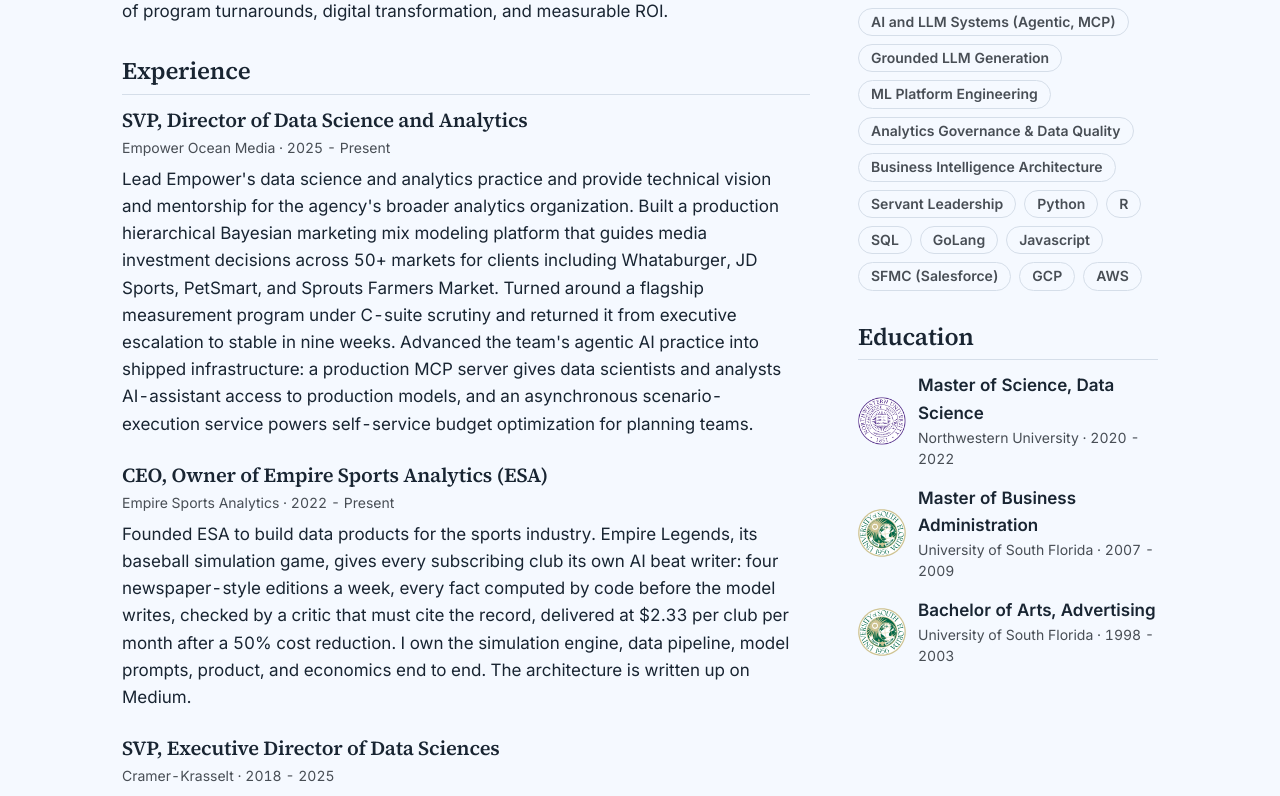
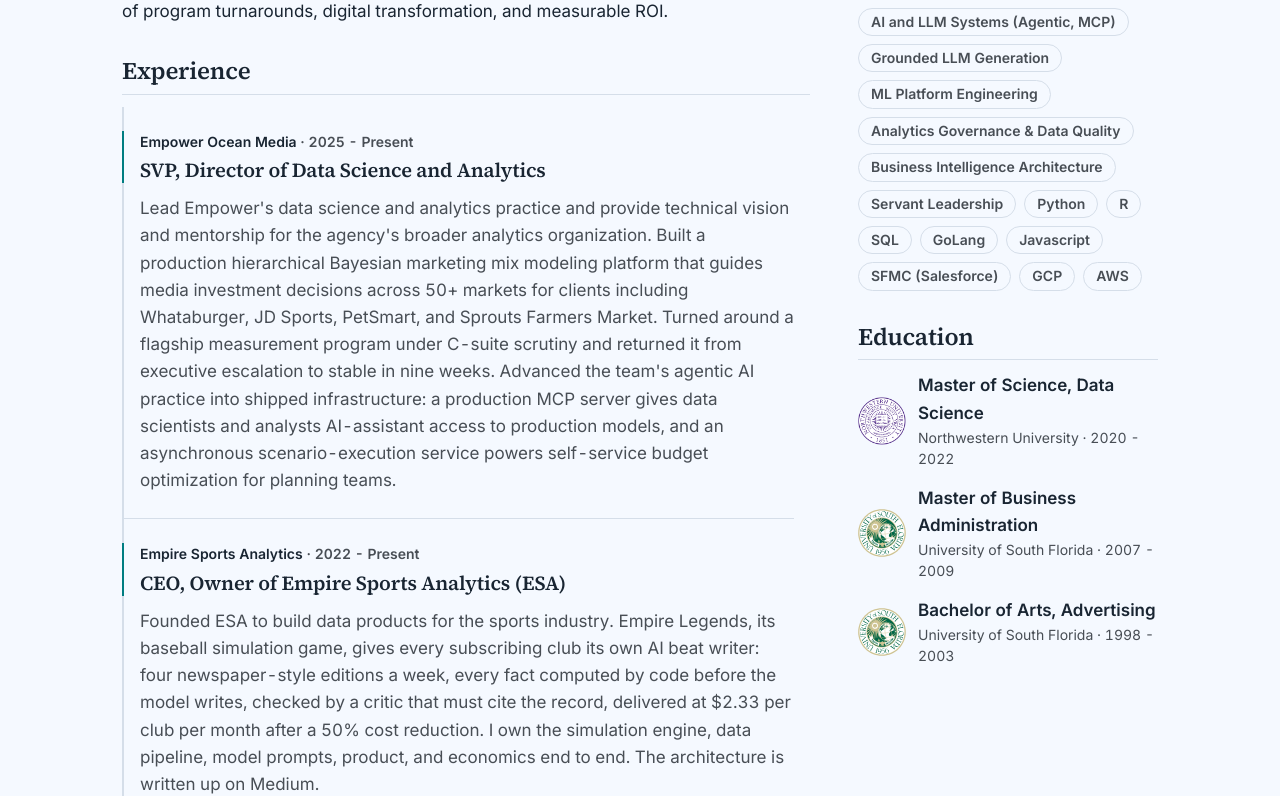
Before and after one commit to agentdanger/courtney-perigo-dotcom, a Vue app in the folder courtney-perigo-dotcom/: page /cv in a window 1280 px wide. Shown: the part 554-1350 px from the top of the page. Built offline with nearby package versions, Linux system fonts and the light colour scheme.

Commit message:
CV page: experience entries separated with hairlines, accent rule beside each header, company and dates as the anchor line, muted description

```diff
--- a/courtney-perigo-dotcom/src/views/Cv.vue
+++ b/courtney-perigo-dotcom/src/views/Cv.vue
@@ -20,8 +20,8 @@
         <h2>Experience</h2>
         <article v-for="e in resume_experience" :key="e.title + e.company" class="cv-entry">
           <div class="cv-entry-head">
+            <p class="cv-entry-company">{{ e.company }} <span class="muted">· {{ e.date }}</span></p>
             <h3>{{ e.title }}</h3>
-            <p class="muted small">{{ e.company }} · {{ e.date }}</p>
           </div>
           <p>{{ e.description }}</p>
         </article>
@@ -251,15 +251,43 @@ export default {
 
 .cv-entry {
   max-width: var(--measure);
-  margin-bottom: var(--s-5);
+  padding: var(--s-5) 0 var(--s-5) var(--s-4);
+  border-left: 2px solid var(--border);
+}
+
+.cv-entry + .cv-entry {
+  border-top: 1px solid var(--border);
+}
+
+.cv-entry-head {
+  position: relative;
+  margin-bottom: var(--s-3);
+}
+
+.cv-entry-head::before {
+  content: '';
+  position: absolute;
+  left: calc(-1 * var(--s-4) - 2px);
+  top: 0;
+  bottom: 0;
+  width: 2px;
+  background: var(--accent);
+}
+
+.cv-entry-company {
+  font-size: var(--fs-small);
+  font-weight: 600;
+  color: var(--text);
+  margin: 0 0 var(--s-1);
 }
 
 .cv-entry-head h3 {
-  margin-bottom: var(--s-1);
+  margin: 0;
 }
 
-.cv-entry-head p {
-  margin-bottom: var(--s-2);
+.cv-entry > p:last-child {
+  margin-bottom: 0;
+  color: var(--muted);
 }
 
 .cv-pub {
```
